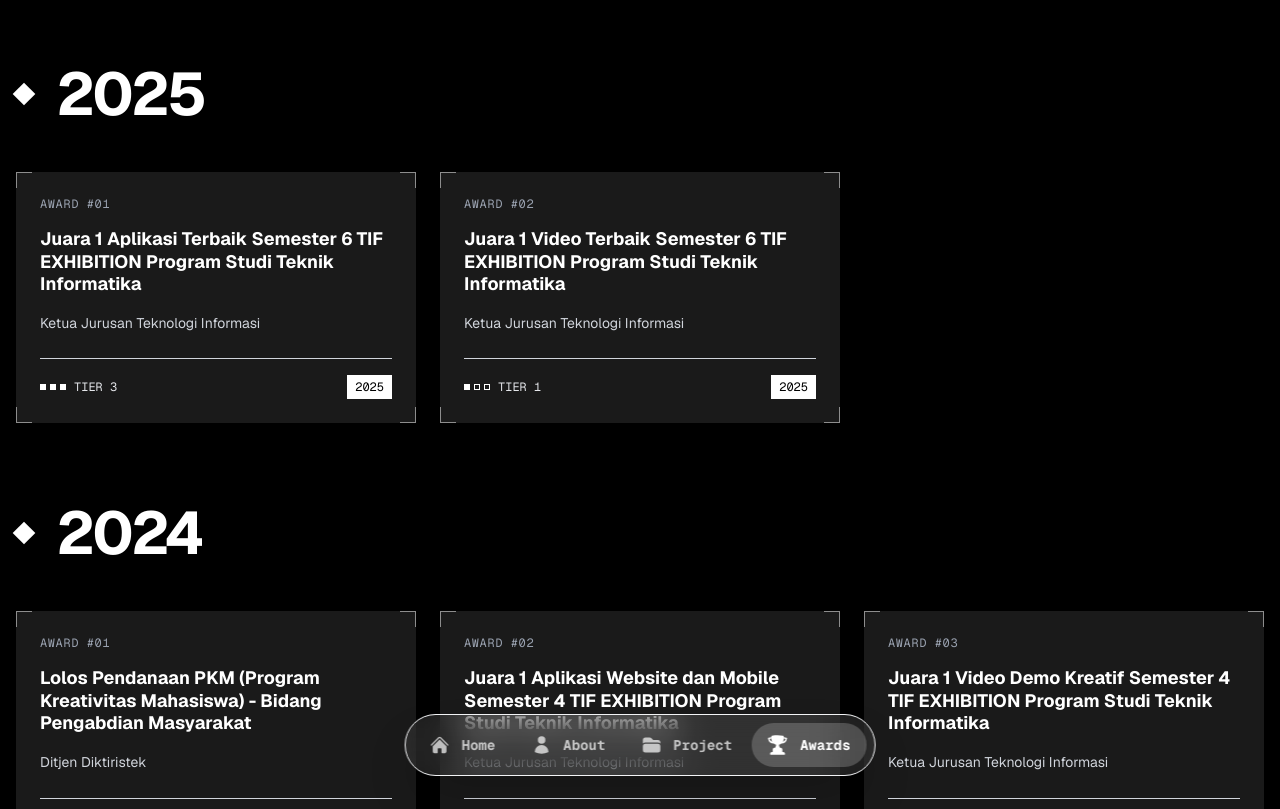
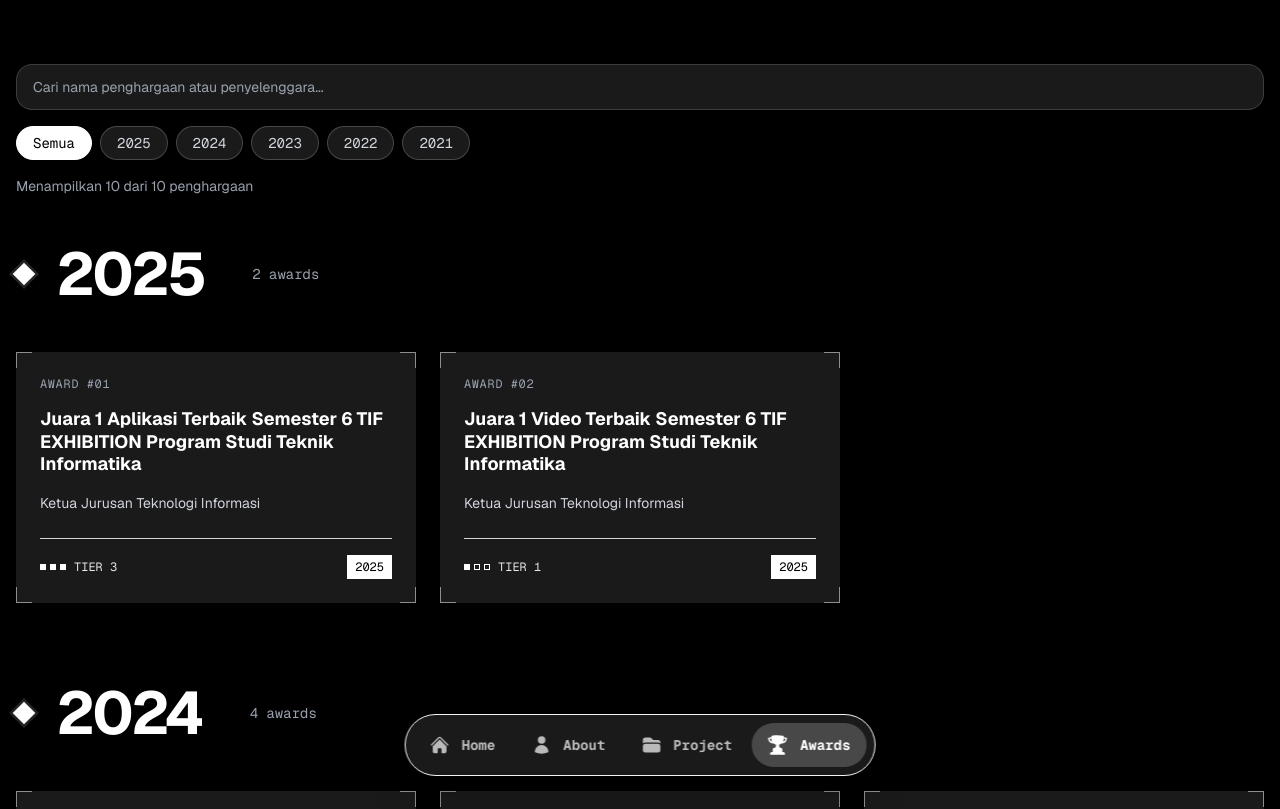
Before and after one commit to ardhikaxx/portofolio-nextjs, a Next.js app: page /awards in a window 1280 px wide. Shown: the top 809 px of the page. Built offline with nearby package versions, Linux system fonts and the light colour scheme.

Commit message:
feat: add search, year chip filter, and per-year counter on awards page

```diff
--- a/app/ui/awards.tsx
+++ b/app/ui/awards.tsx
@@ -1,30 +1,151 @@
 'use client';
 
+import { useMemo, useState } from 'react';
 import { penghargaanData } from '../data/awards_data';
+import { HiFolderOpen } from 'react-icons/hi';
+import { HiX } from 'react-icons/hi';
 
 export default function Awards() {
-    const awardsByYear = penghargaanData.reduce((acc, award) => {
-        if (!acc[award.tahun]) {
-            acc[award.tahun] = [];
-        }
+    const [searchQuery, setSearchQuery] = useState('');
+    const [selectedYear, setSelectedYear] = useState('all');
+
+    const awardsByYear = useMemo(() =>
+        penghargaanData.reduce((acc, award) => {
+            if (!acc[award.tahun]) acc[award.tahun] = [];
             acc[award.tahun].push(award);
             return acc;
-    }, {} as Record<string, typeof penghargaanData>);
+        }, {} as Record<string, typeof penghargaanData>),
+        []
+    );
 
-    const years = Object.keys(awardsByYear).sort((a, b) => parseInt(b) - parseInt(a));
+    const years = useMemo(
+        () => Object.keys(awardsByYear).sort((a, b) => parseInt(b) - parseInt(a)),
+        [awardsByYear]
+    );
+
+    const filteredAwardsByYear = useMemo(() => {
+        const normalizedQuery = searchQuery.trim().toLowerCase();
+
+        const result: Record<string, typeof penghargaanData> = {};
+
+        for (const year of years) {
+            if (selectedYear !== 'all' && year !== selectedYear) continue;
+
+            const filtered = awardsByYear[year].filter((award) => {
+                if (normalizedQuery.length === 0) return true;
+                return (
+                    award.namaPenghargaan.toLowerCase().includes(normalizedQuery) ||
+                    award.penyelenggara.toLowerCase().includes(normalizedQuery)
+                );
+            });
+
+            if (filtered.length > 0) result[year] = filtered;
+        }
+
+        return result;
+    }, [searchQuery, selectedYear, awardsByYear, years]);
+
+    const filteredYears = Object.keys(filteredAwardsByYear).sort((a, b) => parseInt(b) - parseInt(a));
+    const totalFiltered = filteredYears.reduce((sum, y) => sum + filteredAwardsByYear[y].length, 0);
+    const isFilterActive = searchQuery.trim().length > 0 || selectedYear !== 'all';
+
+    const handleClearFilter = () => {
+        setSearchQuery('');
+        setSelectedYear('all');
+    };
 
     return (
         <section className="min-h-screen bg-black text-white py-16 px-4">
+            {/* Search & Filter */}
+            <div className="max-w-7xl mx-auto mb-12">
+                <div className="flex flex-col gap-4 md:flex-row md:items-center">
+                    {/* Search input */}
+                    <div className="w-full md:flex-1">
+                        <input
+                            type="text"
+                            value={searchQuery}
+                            onChange={(e) => setSearchQuery(e.target.value)}
+                            placeholder="Cari nama penghargaan atau penyelenggara..."
+                            className="w-full rounded-2xl border border-white/15 bg-white/10 px-4 py-3 text-sm text-white placeholder:text-gray-400 outline-none transition focus:border-white/40 focus:bg-white/15"
+                        />
+                    </div>
+
+                    {/* Clear button */}
+                    {isFilterActive && (
+                        <button
+                            onClick={handleClearFilter}
+                            className="flex shrink-0 items-center gap-2 rounded-2xl border border-white/20 bg-white/10 px-5 py-3 text-sm text-white transition hover:bg-white/20 hover:border-white/40 active:scale-95"
+                        >
+                            <HiX className="h-4 w-4" />
+                            Reset filter
+                        </button>
+                    )}
+                </div>
+
+                {/* Year chips */}
+                <div className="mt-4 flex flex-wrap gap-2">
+                    <button
+                        onClick={() => setSelectedYear('all')}
+                        className={`rounded-full border px-4 py-1.5 text-sm font-mono transition active:scale-95 ${
+                            selectedYear === 'all'
+                                ? 'border-white bg-white text-black'
+                                : 'border-white/20 bg-white/10 text-gray-300 hover:border-white/40 hover:bg-white/15'
+                        }`}
+                    >
+                        Semua
+                    </button>
+                    {years.map((year) => (
+                        <button
+                            key={year}
+                            onClick={() => setSelectedYear(year === selectedYear ? 'all' : year)}
+                            className={`rounded-full border px-4 py-1.5 text-sm font-mono transition active:scale-95 ${
+                                selectedYear === year
+                                    ? 'border-white bg-white text-black'
+                                    : 'border-white/20 bg-white/10 text-gray-300 hover:border-white/40 hover:bg-white/15'
+                            }`}
+                        >
+                            {year}
+                        </button>
+                    ))}
+                </div>
+
+                {/* Counter */}
+                <p className="mt-4 text-sm text-gray-400">
+                    Menampilkan {totalFiltered} dari {penghargaanData.length} penghargaan
+                </p>
+            </div>
+
+            {/* Results */}
+            {filteredYears.length === 0 ? (
+                <div className="max-w-7xl mx-auto rounded-3xl border border-white/10 bg-white/5 px-6 py-12 text-center text-gray-300">
+                    <div className="mb-4 flex justify-center">
+                        <div className="rounded-full border border-white/10 bg-white/5 p-4">
+                            <HiFolderOpen className="h-10 w-10 text-white/60" />
+                        </div>
+                    </div>
+                    <p className="mb-4">Tidak ada penghargaan yang cocok dengan pencarian.</p>
+                    <button
+                        onClick={handleClearFilter}
+                        className="inline-flex items-center gap-2 rounded-xl border border-white/20 bg-white/10 px-4 py-2 text-sm text-white transition hover:bg-white/20"
+                    >
+                        <HiX className="h-4 w-4" />
+                        Reset filter
+                    </button>
+                </div>
+            ) : (
                 <div className="max-w-7xl mx-auto space-y-20">
-                {years.map((year) => (
+                    {filteredYears.map((year) => (
                         <YearSection
                             key={year}
                             year={year}
-                        awards={awardsByYear[year]}
+                            awards={filteredAwardsByYear[year]}
+                            totalInYear={awardsByYear[year].length}
                         />
                     ))}
                 </div>
+            )}
 
+            {/* Stats */}
             <div className="max-w-7xl mx-auto mt-24 mb-16">
                 <div className="border-t border-white pt-12">
                     <div className="grid grid-cols-2 md:grid-cols-4 gap-8 text-center">
@@ -42,9 +163,12 @@ export default function Awards() {
 interface YearSectionProps {
     year: string;
     awards: typeof penghargaanData;
+    totalInYear: number;
 }
 
-function YearSection({ year, awards }: YearSectionProps) {
+function YearSection({ year, awards, totalInYear }: YearSectionProps) {
+    const isFiltered = awards.length < totalInYear;
+
     return (
         <div className="group">
             <div className="flex items-center mb-12">
@@ -57,6 +181,9 @@ function YearSection({ year, awards }: YearSectionProps) {
                         {year}
                     </h2>
                     <div className="h-0.5 bg-white flex-row max-w-24 group-hover:max-w-48 transition-all duration-700"></div>
+                    <span className="text-sm font-mono text-gray-400">
+                        {isFiltered ? `${awards.length} / ${totalInYear}` : `${totalInYear}`} awards
+                    </span>
                 </div>
             </div>
 
```
Lines whose indentation alone changed are shown as unchanged.
